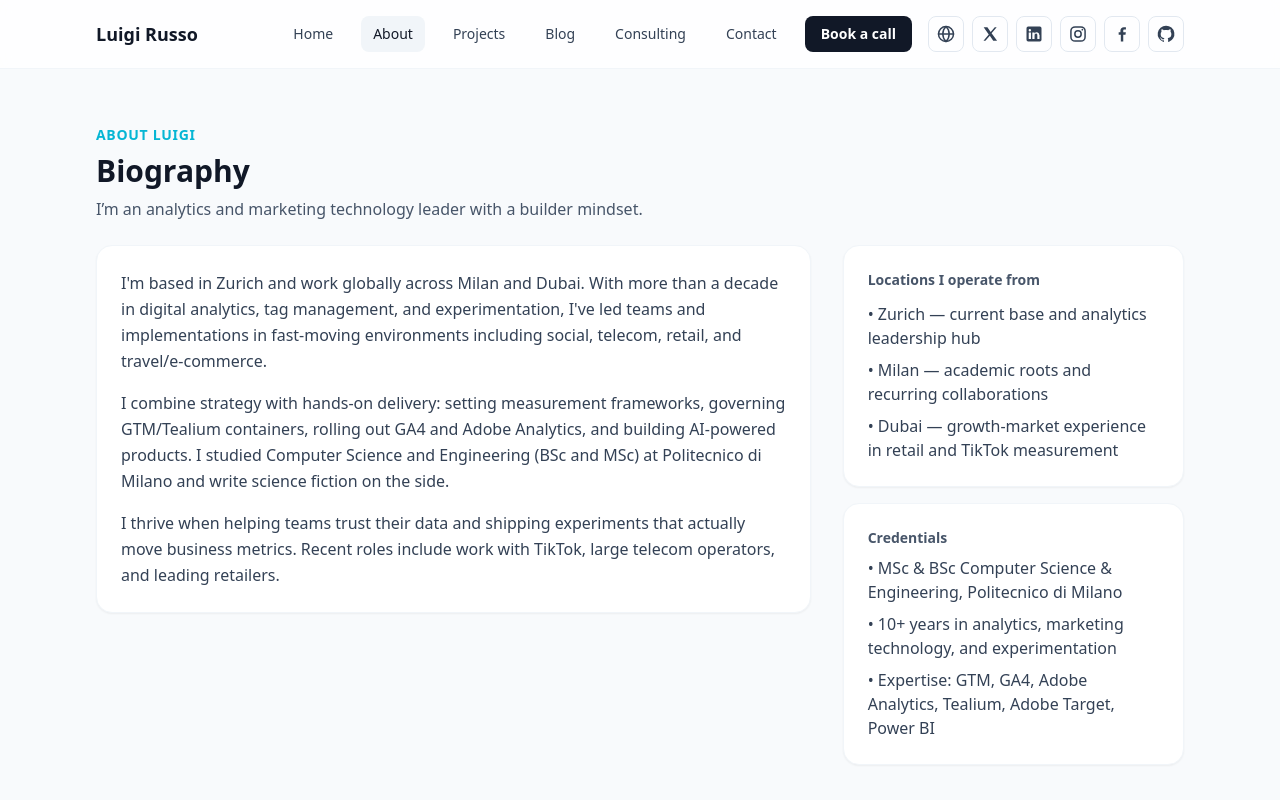
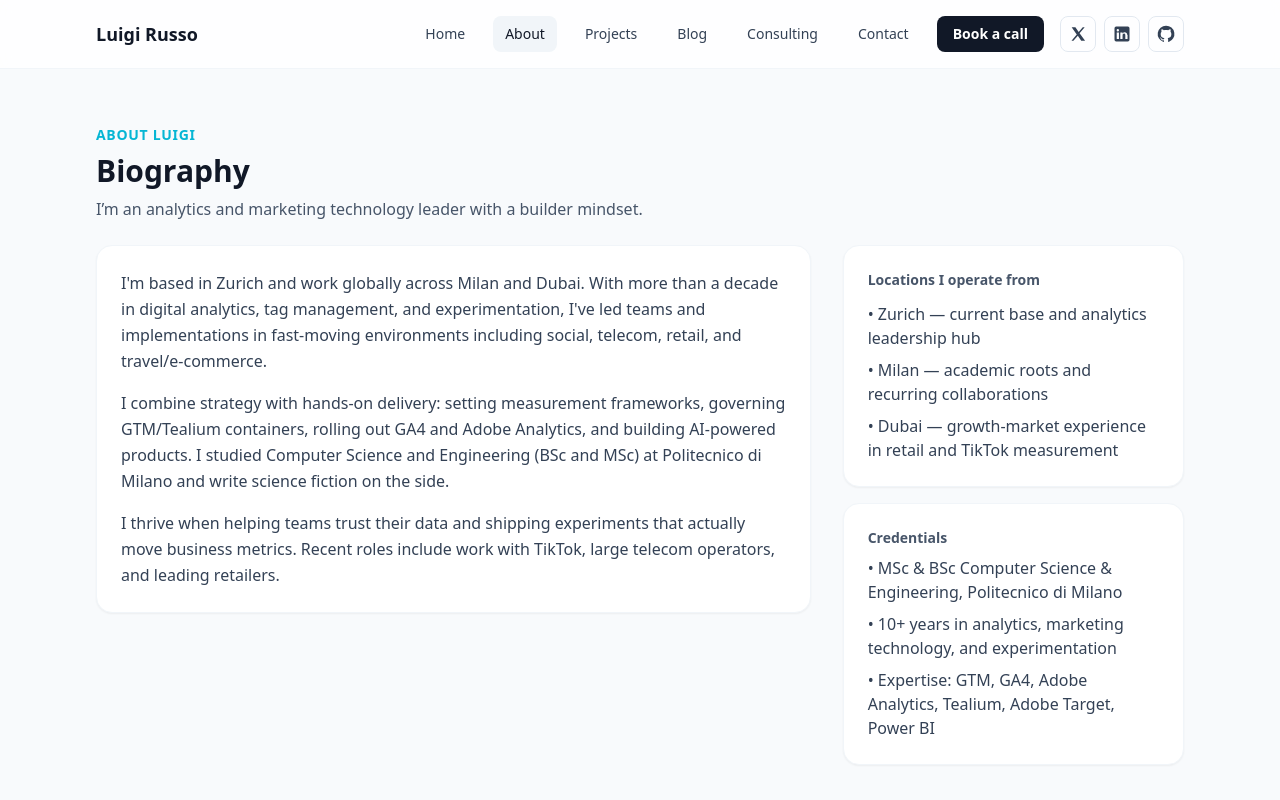
Before and after one commit to lurus92/personal-website, a Next.js app: page /about in a window 1280 px wide. Shown: the top 800 px of the page. Built offline with nearby package versions, Linux system fonts and the light colour scheme.

Commit message:
Limit header social icons to X LinkedIn GitHub

```diff
--- a/components/Navigation.tsx
+++ b/components/Navigation.tsx
@@ -1,7 +1,7 @@
 import Link from 'next/link';
 import { useRouter } from 'next/router';
 import { useState } from 'react';
-import { socialLinks } from './SocialLinksRow';
+import { headerSocialLinks } from './SocialLinksRow';
 
 const navItems = [
   { href: '/', label: 'Home' },
@@ -24,7 +24,7 @@ const Navigation = () => {
         </Link>
         <div className="md:hidden flex items-center gap-2">
           <div className="flex items-center gap-2">
-            {socialLinks.map((link) => (
+            {headerSocialLinks.map((link) => (
               <a
                 key={link.label}
                 href={link.href}
@@ -67,7 +67,7 @@ const Navigation = () => {
             Book a call
           </Link>
           <div className="flex items-center gap-2">
-            {socialLinks.map((link) => (
+            {headerSocialLinks.map((link) => (
               <a
                 key={link.label}
                 href={link.href}
--- a/components/SocialLinksRow.tsx
+++ b/components/SocialLinksRow.tsx
@@ -65,6 +65,11 @@ export const socialLinks: SocialLink[] = [
   }
 ];
 
+
+export const headerSocialLinks = socialLinks.filter((link) =>
+  ['X', 'LinkedIn', 'GitHub'].includes(link.label)
+);
+
 export default function SocialLinksRow({ className = '' }: { className?: string }) {
   return (
     <div className={`flex flex-wrap items-center justify-center gap-2 ${className}`.trim()}>
```
